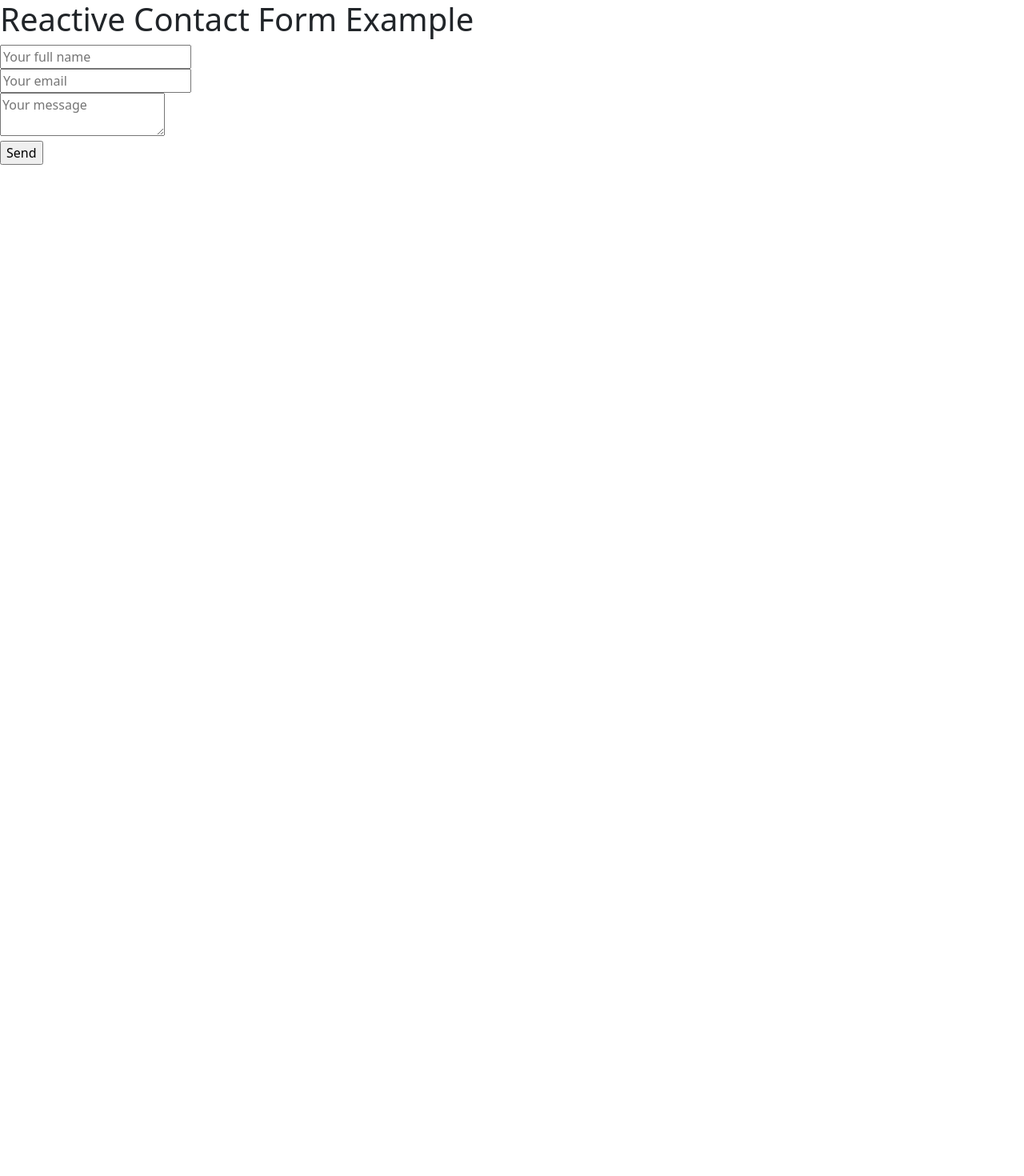
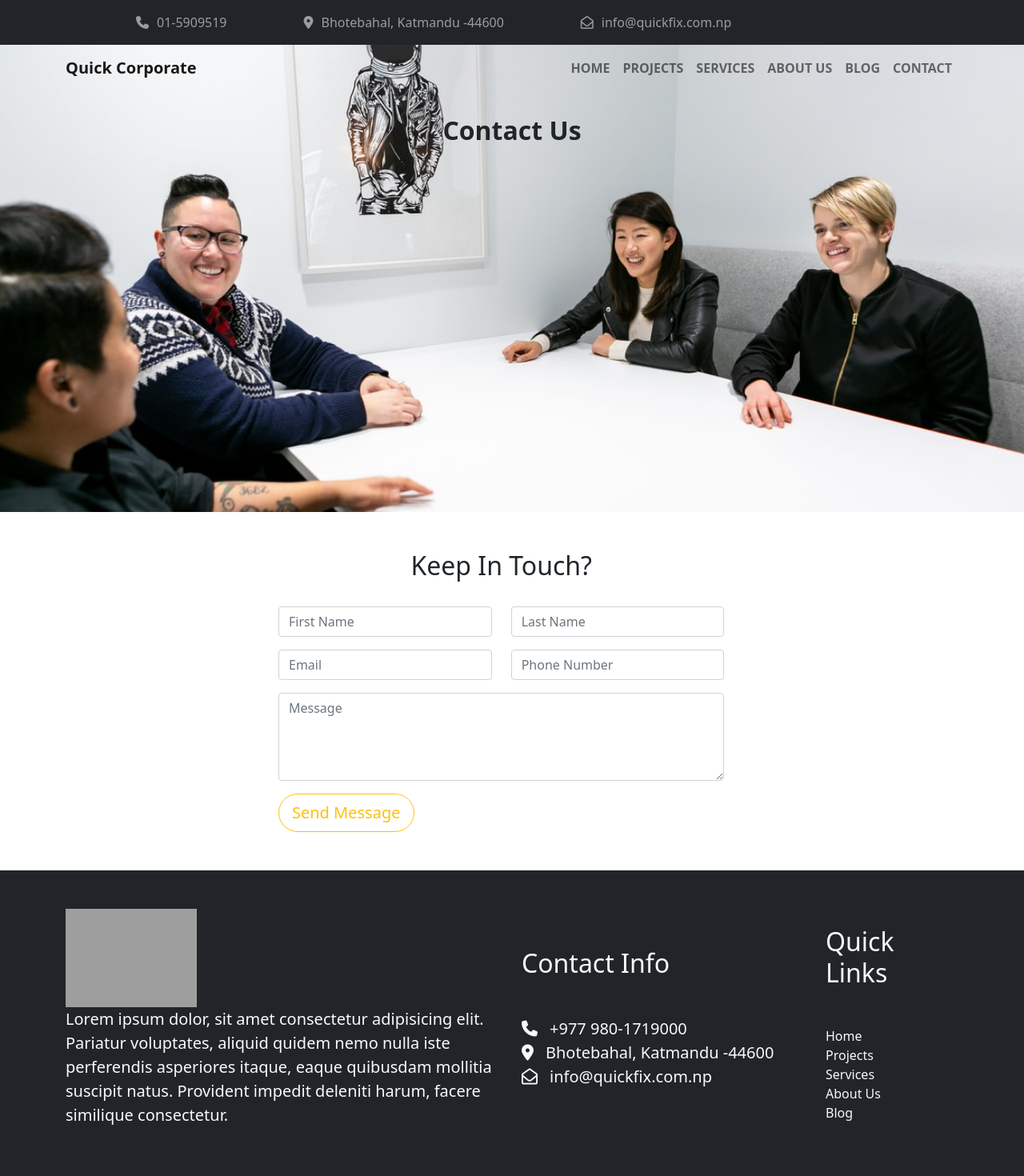
Before and after one commit to BhavaniAnu/QCorporate, an Angular app: page /contact-us in a window 1280 px wide. Shown: the top 1470 px of the page at 80% size. Before the commit the page ends 800 px from the top, so only its background shows below. Built offline with nearby package versions, Linux system fonts and the light colour scheme; grey boxes are pictures that could not be loaded.

Commit message:
contact form

```diff
--- a/src/app/app.component.html
+++ b/src/app/app.component.html
@@ -1,3 +1,3 @@
-<!-- <app-header></app-header> -->
+<app-header></app-header>
 <router-outlet></router-outlet>
-<!-- <app-footer></app-footer> -->
+<app-footer></app-footer>
--- a/src/app/modules/contact-us/contact-us.component.html
+++ b/src/app/modules/contact-us/contact-us.component.html
@@ -1,24 +1,88 @@
-<h1> Reactive Contact Form Example </h1>
-
-<form [formGroup]="contactForm" (submit)="onSubmit()">
-  <input type = "text" name="fullName" placeholder = "Your full name" formControlName="fullName" >
+<!-- <form [formGroup]="contactForm" (submit)="onSubmit()">
+  <input type = "text" name="from_name" placeholder = "Your full name" formControlName="from_name" >
   <br/>
 
-  <input type = "text" name="email" placeholder = "Your email" formControlName="email" >
+  <input type = "text" name="to_name" placeholder = "To Name" formControlName="to_name" >
+  <br/>
+  <br/>
+  <input type = "email" name="to_email" placeholder = "To email" formControlName="to_email" >
   <br/>
 
   <textarea name = "message" placeholder = "Your message" formControlName="message" ></textarea>
   <br/>
   <input type = "submit" value = "Send">
-</form>
+</form> -->
 
+<div class="page-header p-5"  data-parallax="true">
+    <div class="filter"></div>
+    <div class="container p-5 p-lg-0 pt-lg-5 ">
+        <div class="motto text-center">
+            <h2 class="p-5 fw-bold">Contact Us</h2>
+        </div>
+    </div>
+</div>
 
- <!-- <form class="contact-form" (submit)="sendEmail($event)">
-    <label>Name</label>
-    <input type="text" name="user_name">
-    <label>Email</label>
-    <input type="text" name="user_email">
-    <label>Message</label>
-    <textarea name="message"></textarea>
-    <input type="submit" value="Send">
-</form> -->
+<div class="contact-page">
+    <div class="container">
+        <div class="row" >
+            <!-- <div class="col-md">
+                <h2 class="fw-bolder pb-2">How to find us?</h2>
+                <br>
+                <p class="lead">
+                    If you have any questions, fill the contact form and we will answer you shortly. If you are living nearby, come visit us in our office.
+                </p>
+                <h2 class="contact pb-3">Our Info</h2>
+                <p class="lead">
+                    <i class="fa fa-phone" aria-hidden="true"></i>
+                    <span class="icon">+977 980-1719000</span><br/>
+                    <i class="fa fa-map-marker" aria-hidden="true"></i>
+                    <span class="icon">Bhotebahal, Katmandu -44600</span><br/>
+                    <i class="far fa-envelope-open"></i>
+                    <span class="icon">info@quickfix.com.np</span><br/>
+                </p>
+            </div> -->
+            <div class="col-md-8 p-5">
+                <h2 class="text-center pb-4">Keep In Touch?</h2>
+                <div class="row">
+                    <div class="col-md-6">
+                        <!-- <label>First Name</label> -->
+                        <div class="input-group mb-3">
+                            <!-- <span class="input-group-text" id="basic-addon1"><i class="fas fa-user"></i></span> -->
+                            <input type="text" class="form-control" placeholder="First Name">
+                        </div>
+                    </div>
+                    <div class="col-md-6">
+                        <!-- <label>Last Name</label> -->
+                        <div class="input-group mb-3">
+                            <!-- <span class="input-group-text" id="basic-addon1"><i class="fas fa-user"></i></span> -->
+                            <input type="text" class="form-control" placeholder="Last Name">
+                        </div>
+                    </div>
+                </div>
+                <div class="row">
+                    <div class="col-md-6">
+                        <!-- <label>Email</label> -->
+                        <div class="input-group mb-3">
+                            <!-- <span class="input-group-text" id="basic-addon1"><i class="fa fa-envelope"></i></span> -->
+                            <input type="text" class="form-control" placeholder="Email">
+                        </div>
+                    </div>
+                    <div class="col-md-6">
+                        <!-- <label>Phone No</label> -->
+                        <div class="input-group mb-3">
+                            <!-- <span class="input-group-text" id="basic-addon1"><i class="fa fa-phone"></i></span> -->
+                            <input type="text" class="form-control" placeholder="Phone Number">
+                        </div>
+                    </div>
+                </div>
+                <!-- <textarea class="form-control" aria-label="With textarea"  placeholder="Address"></textarea><br/> -->
+                <textarea class="form-control" aria-label="With textarea" rows="4" placeholder="Message"></textarea>
+                <div class="row mt-3">
+                    <div class="col-md-4">
+                        <button class="btn btn-outline-warning btn-lg rounded-pill">Send Message</button>
+                    </div>
+                </div>
+            </div>
+        </div>
+    </div>
+</div>
--- a/src/app/modules/contact-us/contact-us.component.scss
+++ b/src/app/modules/contact-us/contact-us.component.scss
@@ -0,0 +1,15 @@
+.page-header {
+    // margin-top: 140px;
+    background-image: url('../../../assets/contact-1.jpg');
+    height: 80vh;
+    background-size: cover;
+    background-position: top;
+}
+
+.icon {
+    padding-left: 15px;
+}
+
+.contact-page {
+    padding-left: 300px;
+}
--- a/src/app/modules/contact-us/contact-us.component.ts
+++ b/src/app/modules/contact-us/contact-us.component.ts
@@ -19,16 +19,15 @@ export class ContactUSComponent implements OnInit {
 
   createContactForm(){
     this.contactForm = this.formBuilder.group({
-      fullName: [''],
-      email: [''],
-      message: ['']
+      from_name: [''],
+      to_name: [''],
+      message: [''],
+      // from_email: [''],
+      to_email: ['']
     });
   }
 
   onSubmit() {
-    // console.log(e, e.target as HTMLFormElement);
-
-      // e.preventDefault();
       console.log('Your form data : ', this.contactForm.value );
       emailjs.send('service_6ji0048', 'template_er6c1si', this.contactForm.value, 'user_PXF3H4e2PM6sdvC7RUuvr')
       .then((res:EmailJSResponseStatus) => {
```
Also changed, not shown: src/assets/contact-1.jpg (added).
